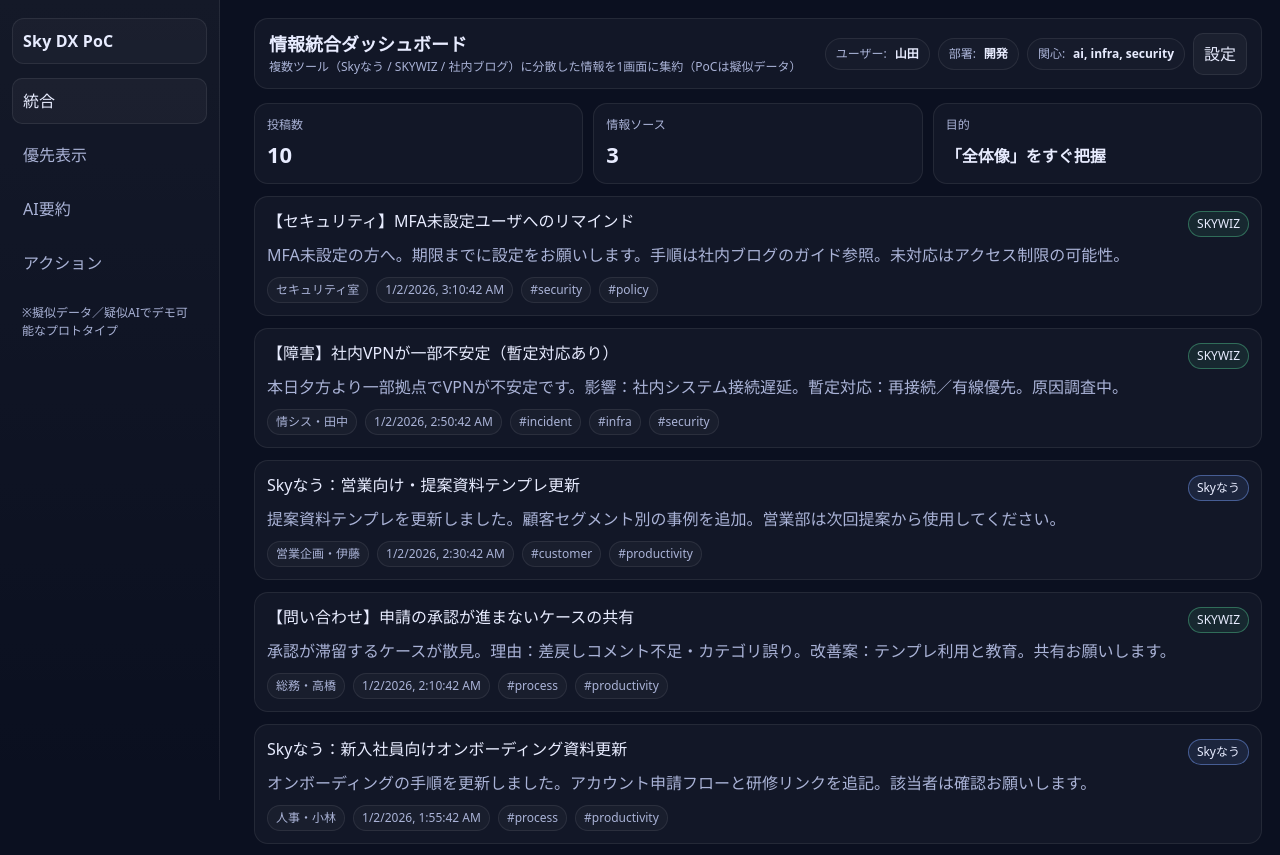
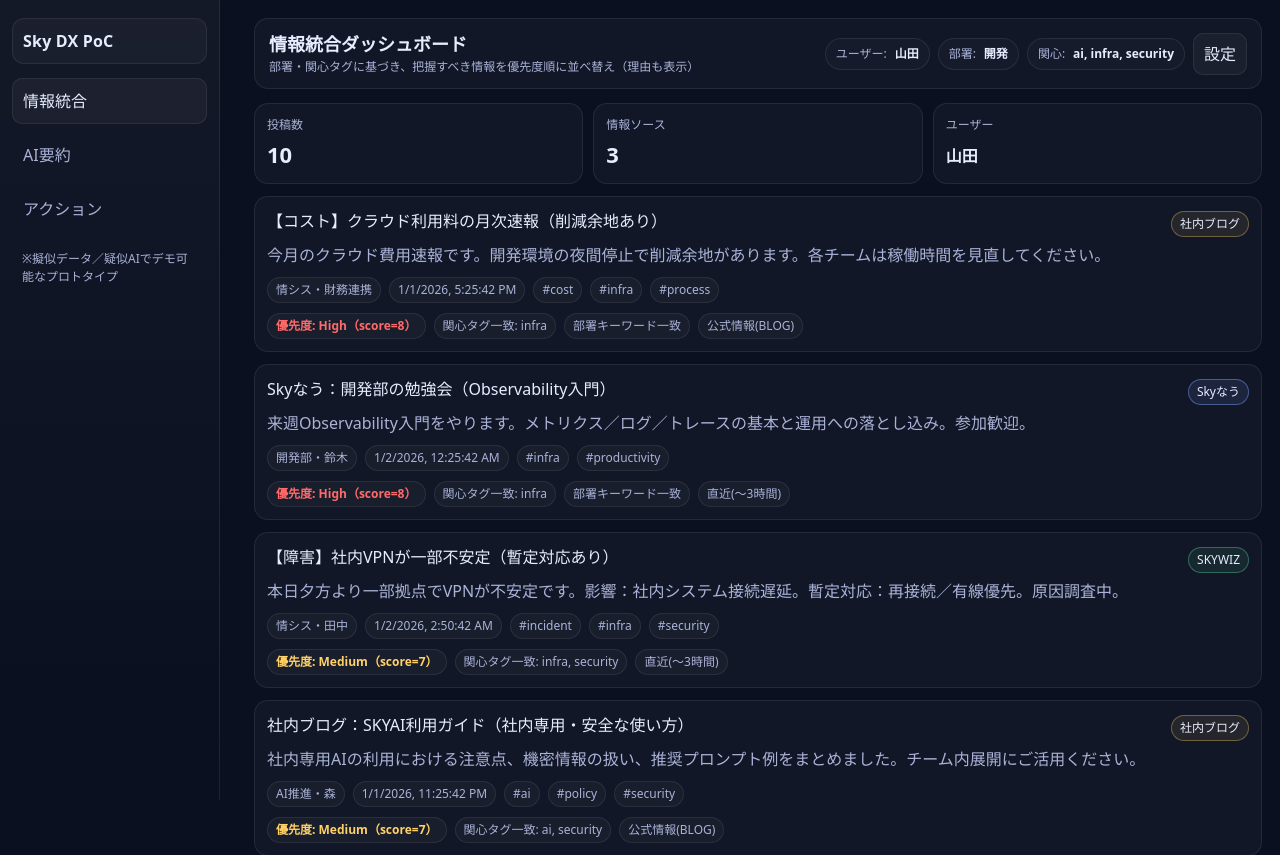
Before and after one commit to Tkost29/DX-ai-POC, a Next.js app: page /dashboard in a window 1280 px wide. Shown: the top 855 px of the page. Built offline with nearby package versions, Linux system fonts and the light colour scheme.

Commit message:
refactor: /dashboardと/priorityを統合して情報統合ダッシュボードに優先表示機能を追加

```diff
--- a/app/dashboard/page.tsx
+++ b/app/dashboard/page.tsx
@@ -3,59 +3,61 @@
 import { POSTS } from "../../lib/data";
 import { TopBar } from "../../components/TopBar";
 import { PostCard } from "../../components/PostCard";
-import { Modal } from "../../components/Modal";
-import { useMemo, useState } from "react";
-import { Post } from "../../lib/types";
+import { useApp } from "../../lib/store";
+import { calcRelevance, priorityBucket } from "../../lib/relevance";
 
 export default function DashboardPage() {
-  const sorted = useMemo(() => [...POSTS].sort((a, b) => b.createdAt.localeCompare(a.createdAt)), []);
-  const [selected, setSelected] = useState<Post | null>(null);
+  const { user } = useApp();
+
+  // 関連度計算と優先度順ソート
+  const ranked = [...POSTS]
+    .map(p => ({ p, rel: calcRelevance(p, user) }))
+    .sort((a, b) => b.rel.score - a.rel.score);
 
   return (
     <>
       <TopBar
         title="情報統合ダッシュボード"
-        description="複数ツール（Skyなう / SKYWIZ / 社内ブログ）に分散した情報を1画面に集約（PoCは擬似データ）"
+        description="部署・関心タグに基づき、把握すべき情報を優先度順に並べ替え（理由も表示）"
       />
 
       <div className="kpi">
         <div className="card">
           <div className="small">投稿数</div>
-          <div className="value">{sorted.length}</div>
+          <div className="value">{POSTS.length}</div>
         </div>
         <div className="card">
           <div className="small">情報ソース</div>
           <div className="value">3</div>
         </div>
         <div className="card">
-          <div className="small">目的</div>
+          <div className="small">ユーザー</div>
           <div className="value" style={{ fontSize: 16, marginTop: 10 }}>
-            「全体像」をすぐ把握
+            {user.name}
           </div>
         </div>
       </div>
 
       <div className="grid" style={{ marginTop: 12 }}>
-        {sorted.map(p => (
-          <PostCard key={p.id} post={p} onClick={() => setSelected(p)} />
-        ))}
+        {ranked.map(({ p, rel }) => {
+          const bucket = priorityBucket(rel.score);
+          const labelCls = bucket === "High" ? "danger" : bucket === "Medium" ? "warn" : "ok";
+          return (
+            <PostCard
+              key={p.id}
+              post={p}
+              extra={
+                <div className="row">
+                  <span className={`badge label ${labelCls}`}>
+                    優先度: {bucket}（score={rel.score}）
+                  </span>
+                  {rel.reasons.map((r: string, i: number) => <span key={i} className="badge">{r}</span>)}
+                </div>
+              }
+            />
+          );
+        })}
       </div>
-
-      <Modal open={!!selected} onClose={() => setSelected(null)} title="投稿詳細（擬似）">
-        {selected ? (
-          <div className="grid">
-            <div className="card">
-              <h3>{selected.title}</h3>
-              <p style={{ marginTop: 8, whiteSpace: "pre-wrap" }}>{selected.body}</p>
-              <div className="row" style={{ marginTop: 10 }}>
-                <span className="badge">{selected.author}</span>
-                <span className="badge">{new Date(selected.createdAt).toLocaleString()}</span>
-                {selected.tags.map(t => <span key={t} className="badge">#{t}</span>)}
-              </div>
-            </div>
-          </div>
-        ) : null}
-      </Modal>
     </>
   );
 }
--- a/app/priority/page.tsx
+++ /dev/null
@@ -1,45 +0,0 @@
-"use client";
-
-import { POSTS } from "../../lib/data";
-import { TopBar } from "../../components/TopBar";
-import { PostCard } from "../../components/PostCard";
-import { useApp } from "../../lib/store";
-import { calcRelevance, priorityBucket } from "../../lib/relevance";
-
-export default function PriorityPage() {
-  const { user } = useApp();
-
-  const ranked = [...POSTS]
-    .map(p => ({ p, rel: calcRelevance(p, user) }))
-    .sort((a, b) => b.rel.score - a.rel.score);
-
-  return (
-    <>
-      <TopBar
-        title="ユーザ別・優先表示"
-        description="部署・関心タグに基づき、把握すべき情報を優先度順に並べ替え（理由も表示）"
-      />
-
-      <div className="grid">
-        {ranked.map(({ p, rel }) => {
-          const bucket = priorityBucket(rel.score);
-          const labelCls = bucket === "High" ? "danger" : bucket === "Medium" ? "warn" : "ok";
-          return (
-            <PostCard
-              key={p.id}
-              post={p}
-              extra={
-                <div className="row">
-                  <span className={`badge label ${labelCls}`}>
-                    優先度: {bucket}（score={rel.score}）
-                  </span>
-                  {rel.reasons.map((r: string, i: number) => <span key={i} className="badge">{r}</span>)}
-                </div>
-              }
-            />
-          );
-        })}
-      </div>
-    </>
-  );
-}
--- a/components/Sidebar.tsx
+++ b/components/Sidebar.tsx
@@ -4,8 +4,7 @@
 import { usePathname } from "next/navigation";
 
 const nav = [
-  { href: "/dashboard", label: "統合" },
-  { href: "/priority", label: "優先表示" },
+  { href: "/dashboard", label: "情報統合" },
   { href: "/summary", label: "AI要約" },
   { href: "/actions", label: "アクション" },
 ];
```
Also changed, not shown: 1 other file (tests, documents, lock files or other folders).
